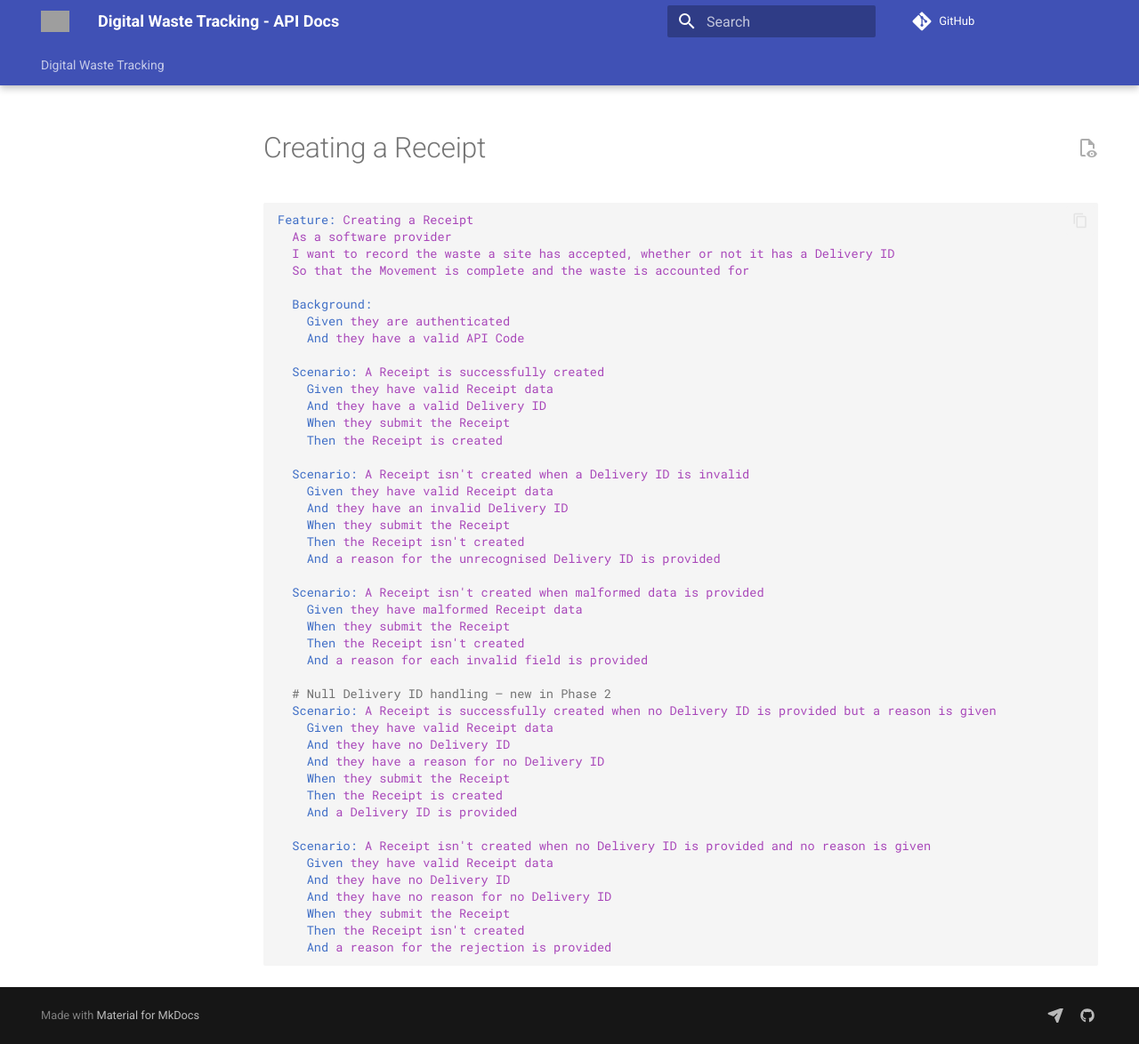
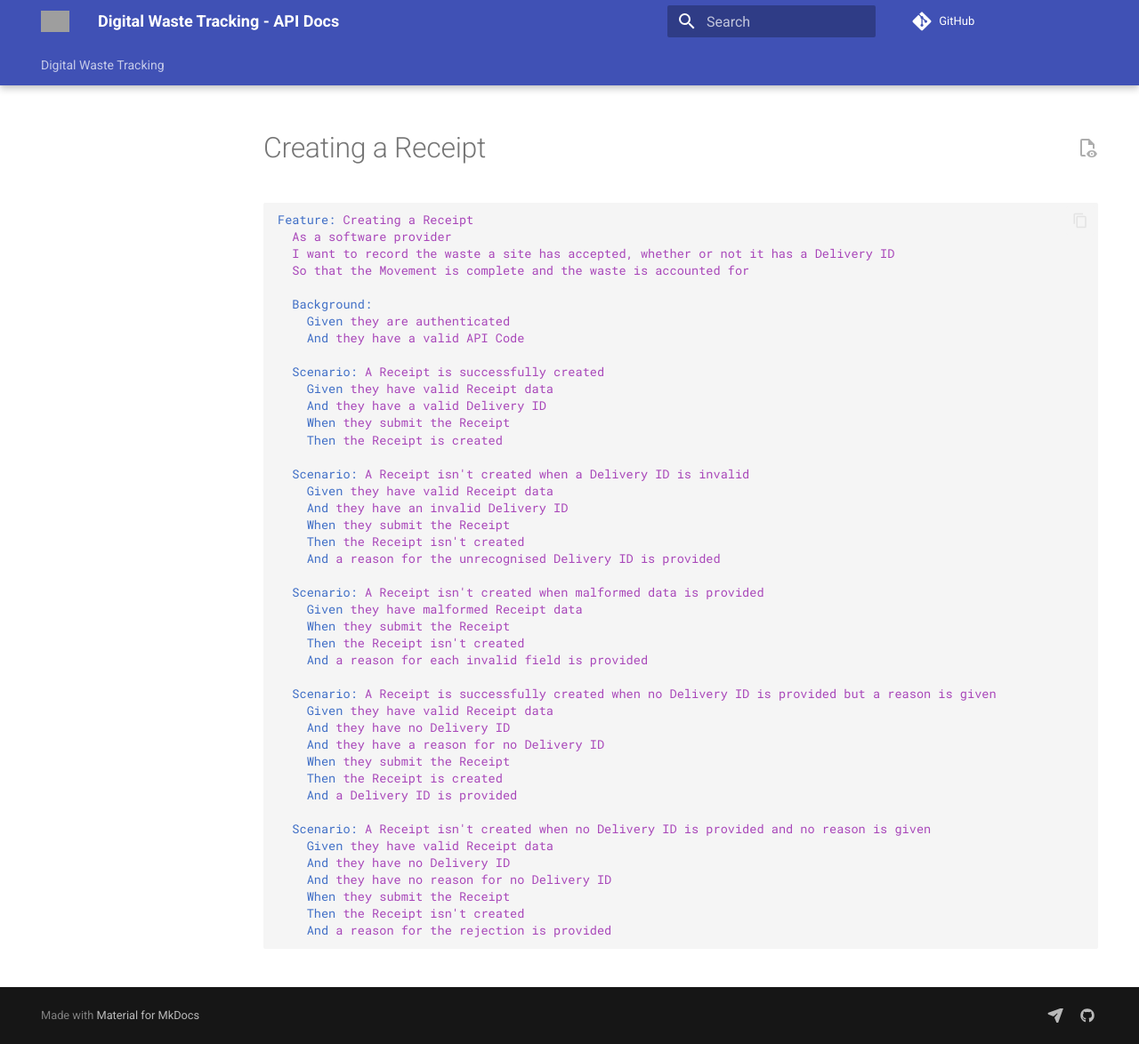
Before and after one commit to DEFRA/digital-waste-tracking-api-docs, an MkDocs documentation site: the page built from docs/collections/scenarios/beta-1/receipt/creating-a-receipt.md, in a window 1280 px wide and 1174 px high. Shown: the whole window at 89% size. Built offline with MkDocs 1.6.1 and Material for MkDocs 9.7.7, drawn with Linux system fonts in a browser that asks for light colours; comment, search, counter and statistics services are not loaded; the version menu is left out; grey boxes are pictures that could not be loaded.

Commit message:
Removed redundant comment

```diff
--- a/docs/collections/scenarios/beta-1/receipt/creating-a-receipt.md
+++ b/docs/collections/scenarios/beta-1/receipt/creating-a-receipt.md
@@ -35,7 +35,6 @@ Feature: Creating a Receipt
     Then the Receipt isn't created
     And a reason for each invalid field is provided
 
-  # Null Delivery ID handling – new in Phase 2
   Scenario: A Receipt is successfully created when no Delivery ID is provided but a reason is given
     Given they have valid Receipt data
     And they have no Delivery ID
```
